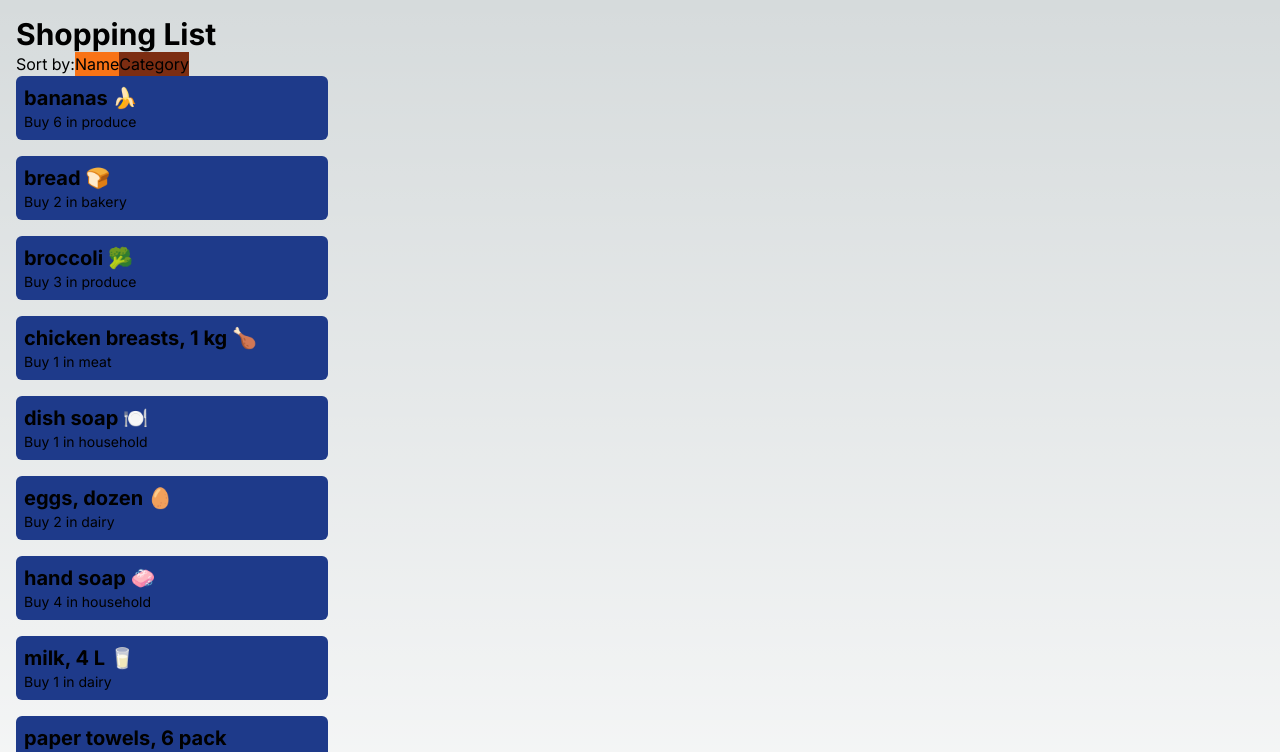
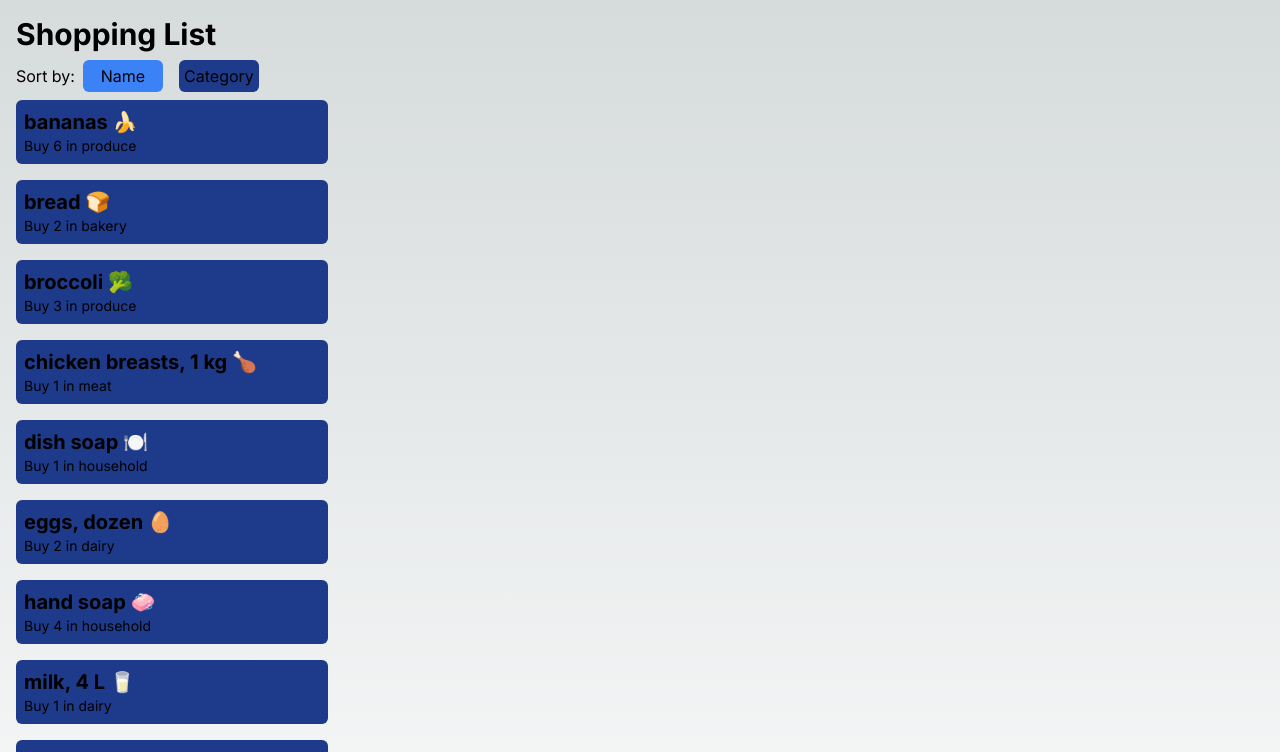
Before and after one commit to kokawaguchi/cprg306-assignments, a Next.js app: page /week-5 in a window 1280 px wide. Shown: the top 752 px of the page. Built offline with nearby package versions, Linux system fonts and the light colour scheme.

Commit message:
Week 5 done
Done except for bonus extra challenge

```diff
--- a/app/week-5/item-list.js
+++ b/app/week-5/item-list.js
@@ -7,41 +7,34 @@ import itemsData from "./items.json";
 export default function ItemList({ items }) {
   const [sortBy, setSortBy] = useState("name");
 
-  const sortItemsByName = (items) => {
-    return items.sort((a, b) => a.name.localeCompare(b.name));
-  };
-
-  const sortItemsByCategory = (items) => {
-    return items.sort((a, b) => a.category.localeCompare(b.category));
-  };
-
-  let sortedItems = [];
-  if (sortBy === "name") {
-    sortedItems = sortItemsByName(itemsData);
-  }
-  if (sortBy === "category") {
-    sortedItems = sortItemsByCategory(itemsData);
-  }
+  const sortItems = itemsData.sort((a, b) => {
+    if (sortBy === "name") {
+      return a.name.localeCompare(b.name);
+    }
+    if (sortBy === "category") {
+      return a.category.localeCompare(b.category);
+    }
+  });
 
   return (
     <div>
       <p>
         Sort by:
         <button
-          className={sortBy === "name" ? "bg-orange-500" : "bg-orange-900"}
           onClick={() => setSortBy("name")}
+          className={`bg-${sortBy === "name" ? "blue-500" : "blue-900"} p-1 m-2 w-20 text-black rounded-md`}
         >
           Name
         </button>
         <button
-          className={sortBy === "category" ? "bg-orange-500" : "bg-orange-900"}
-          onClick={() => setSortBy("category")}
+           onClick={() => setSortBy("category")}
+           className={`bg-${sortBy === "category" ? "blue-500" : "blue-900"} p-1 m-2 w-20 text-black rounded-md`}
         >
           Category
         </button>
       </p>
       <ul>
-        {sortedItems.map((item) => (
+        {sortItems.map((item) => (
           <li key={item.id}>
             <Item
               name={item.name}
```
